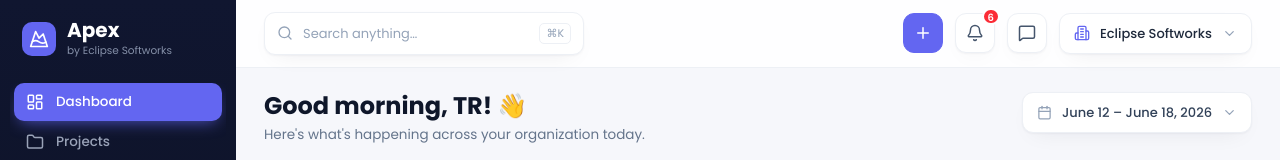
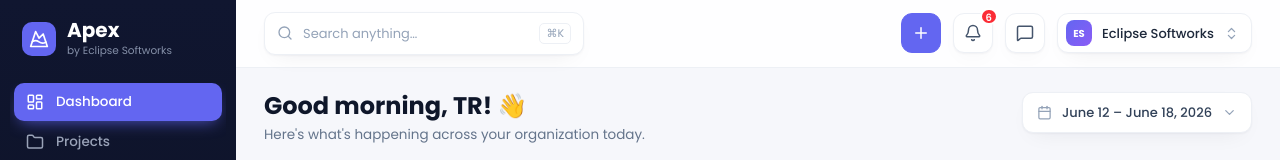
Before and after one commit to TR-Mokwena/apex-web, a Next.js app: page / in a window 1280 px wide. Shown: the top 160 px of the page. Built offline with nearby package versions, Linux system fonts and the light colour scheme.

Commit message:
feat: update ORGS structure in Topbar component to include plan details and gradients

```diff
--- a/components/shell/Topbar.jsx
+++ b/components/shell/Topbar.jsx
@@ -4,10 +4,14 @@ import { useEffect, useState } from "react";
 import { useRouter } from "next/navigation";
 import Icon from "@/components/Icon";
 import { cn } from "@/lib/cn";
-import { Dropdown, MenuItem, MenuLabel } from "@/components/ui";
+import { Dropdown, MenuItem, MenuLabel, MenuSep } from "@/components/ui";
 import { QUICK_CREATE } from "@/lib/nav";
 
-const ORGS = ["Eclipse Softworks", "Nova Labs", "Acme Collective"];
+const ORGS = [
+  { name: "Eclipse Softworks", plan: "Enterprise", grad: "linear-gradient(135deg,#6366F1,#8B5CF6)", initials: "ES" },
+  { name: "Nova Labs", plan: "Pro plan", grad: "linear-gradient(135deg,#0EA5E9,#38BDF8)", initials: "NL" },
+  { name: "Acme Collective", plan: "Free plan", grad: "linear-gradient(135deg,#F59E0B,#FBBF24)", initials: "AC" },
+];
 
 function IconButton({ icon, badge, primary, href, label, onClick }) {
   const router = useRouter();
@@ -91,20 +95,30 @@ export default function Topbar({ onOpenMenu }) {
       {/* org switcher */}
       <Dropdown
         align="right"
-        width={220}
+        width={272}
         className="hidden sm:block"
         trigger={({ toggle }) => (
-          <button type="button" onClick={toggle} className="flex items-center gap-2.5 card rounded-field px-3.5 py-2.5 text-[13px] font-medium cursor-pointer">
-            <Icon name="Building2" size={16} className="text-brand" />
-            {org}
-            <Icon name="ChevronDown" size={15} className="text-ink-3" />
+          <button type="button" onClick={toggle} className="flex items-center gap-2.5 card rounded-field pl-2 pr-3 py-1.5 text-[13px] font-medium cursor-pointer">
+            <span className="grid place-items-center w-[26px] h-[26px] rounded-lg text-white text-[10px] font-bold flex-none" style={{ background: org.grad }}>{org.initials}</span>
+            <span className="max-w-[130px] truncate">{org.name}</span>
+            <Icon name="ChevronsUpDown" size={15} className="text-ink-3" />
           </button>
         )}
       >
-        <MenuLabel>Switch organization</MenuLabel>
+        <MenuLabel>Organizations</MenuLabel>
         {ORGS.map((o) => (
-          <MenuItem key={o} icon="Building2" onClick={() => setOrg(o)} trailing={o === org ? <Icon name="Check" size={15} className="text-brand" /> : null}>{o}</MenuItem>
+          <button key={o.name} type="button" onClick={() => setOrg(o)} className="flex items-center gap-2.5 w-full text-left px-2 py-1.5 rounded-[9px] hover:bg-bg">
+            <span className="grid place-items-center w-9 h-9 rounded-[10px] text-white text-[12px] font-bold flex-none" style={{ background: o.grad }}>{o.initials}</span>
+            <span className="flex-1 min-w-0">
+              <span className="block text-[13px] font-semibold text-ink truncate">{o.name}</span>
+              <span className="block text-[11px] text-ink-3">{o.plan}</span>
+            </span>
+            {o.name === org.name && <Icon name="Check" size={16} className="text-brand flex-none" />}
+          </button>
         ))}
+        <MenuSep />
+        <MenuItem icon="Settings" href="/settings">Organization settings</MenuItem>
+        <MenuItem icon="Plus" onClick={() => {}}>Create organization</MenuItem>
       </Dropdown>
     </header>
   );
```
